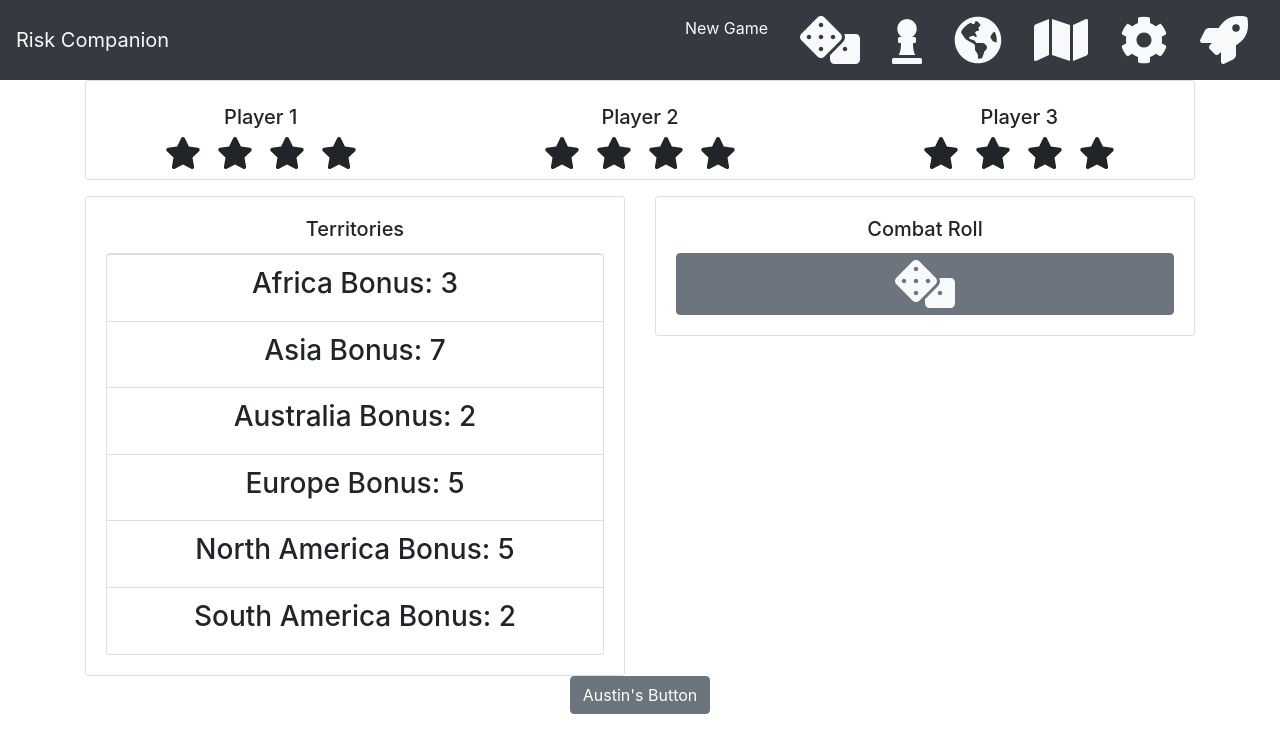
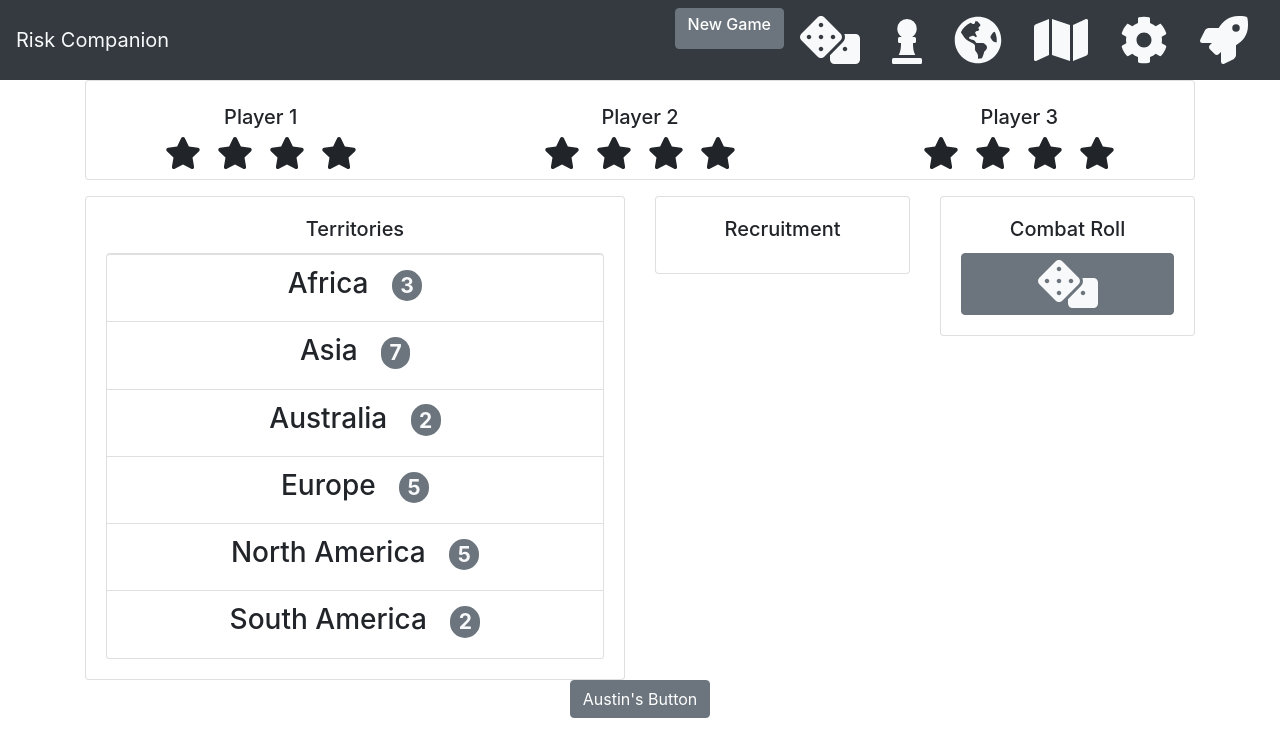
Before and after one commit to dreesehudson/risk-player-aid, a React (Create React App) app: page / in a window 1280 px wide. Shown: the top 756 px of the page. Built offline with nearby package versions, Linux system fonts and the light colour scheme.

Commit message:
changed continent bonus styling to badge pills and added recruitment panel

```diff
--- a/src/Components/Body.js
+++ b/src/Components/Body.js
@@ -45,7 +45,7 @@ const Body = (props) => {
                             {
                                 territories.map((item, idx) => {
                                     return (
-                                        <ListGroupItem key={idx}><h3>{item.continent} Bonus: {item.bonus}</h3></ListGroupItem>
+                                        <ListGroupItem key={idx}><h3>{item.continent} <span class="badge rounded-pill bg-secondary ml-3 text-light">{item.bonus}</span></h3></ListGroupItem>
 
                                     )
                                 })
@@ -54,6 +54,15 @@ const Body = (props) => {
                     </Card>
                 </Col>
                 <Col sm="6">
+                    <Row>
+                        <Col>
+                            <Card body>
+                                {/* Recruit Panel */}
+                                <CardTitle tag="h5">Recruitment</CardTitle>
+
+                            </Card>
+                        </Col>
+                        <Col>
                             <Card body>
                                 {/* Combat Modal */}
                                 <CardTitle tag="h5">Combat Roll</CardTitle>
@@ -135,6 +144,8 @@ const Body = (props) => {
                             </Card>
                         </Col>
                     </Row>
+                </Col>
+            </Row>
         </Container>
     );
 };
--- a/src/Components/Header.js
+++ b/src/Components/Header.js
@@ -1,5 +1,5 @@
 import React, { useState } from 'react';
-import { Collapse, Navbar, NavbarToggler, NavbarBrand, Nav, NavItem, NavLink } from 'reactstrap';
+import { Collapse, Button, Navbar, NavbarToggler, NavbarBrand, Nav, NavItem, NavLink } from 'reactstrap';
 import { FontAwesomeIcon } from '@fortawesome/react-fontawesome'
 import { faDice, faChessPawn, faGlobeAmericas, faCog, faRocket } from '@fortawesome/free-solid-svg-icons'
 import { faMap } from '@fortawesome/free-solid-svg-icons'
@@ -18,36 +18,38 @@ const Header = (props) => {
         <Collapse isOpen={isOpen} navbar>
           <Nav className="ml-auto" navbar>
             <NavItem>
-              <NavLink className='mx-2 text-light'>New Game</NavLink>
+              <Button>
+                <h6>New Game</h6>
+              </Button>
             </NavItem>
             <NavItem>
               <NavLink>
-                  <FontAwesomeIcon className='mx-2 fa-3x text-light' icon={faDice}/>
+                <FontAwesomeIcon className='mx-2 fa-3x text-light' icon={faDice} />
               </NavLink>
             </NavItem>
             <NavItem>
               <NavLink>
-                  <FontAwesomeIcon className='mx-2 fa-3x text-light' icon={faChessPawn}/>
+                <FontAwesomeIcon className='mx-2 fa-3x text-light' icon={faChessPawn} />
               </NavLink>
             </NavItem>
             <NavItem>
               <NavLink>
-                  <FontAwesomeIcon className='mx-2 fa-3x text-light' icon={faGlobeAmericas}/>
+                <FontAwesomeIcon className='mx-2 fa-3x text-light' icon={faGlobeAmericas} />
               </NavLink>
             </NavItem>
             <NavItem>
               <NavLink>
-                  <FontAwesomeIcon className='mx-2 fa-3x text-light' icon={faMap}/>
+                <FontAwesomeIcon className='mx-2 fa-3x text-light' icon={faMap} />
               </NavLink>
             </NavItem>
             <NavItem>
               <NavLink>
-                  <FontAwesomeIcon className='mx-2 fa-3x text-light' icon={faCog}/>
+                <FontAwesomeIcon className='mx-2 fa-3x text-light' icon={faCog} />
               </NavLink>
             </NavItem>
             <NavItem>
               <NavLink>
-                  <FontAwesomeIcon className='mx-2 fa-3x text-light' icon={faRocket}/>
+                <FontAwesomeIcon className='mx-2 fa-3x text-light' icon={faRocket} />
               </NavLink>
             </NavItem>
           </Nav>
```
Also changed, not shown: 1 other file (tests, documents, lock files or other folders). Lines whose indentation alone changed are shown as unchanged.
